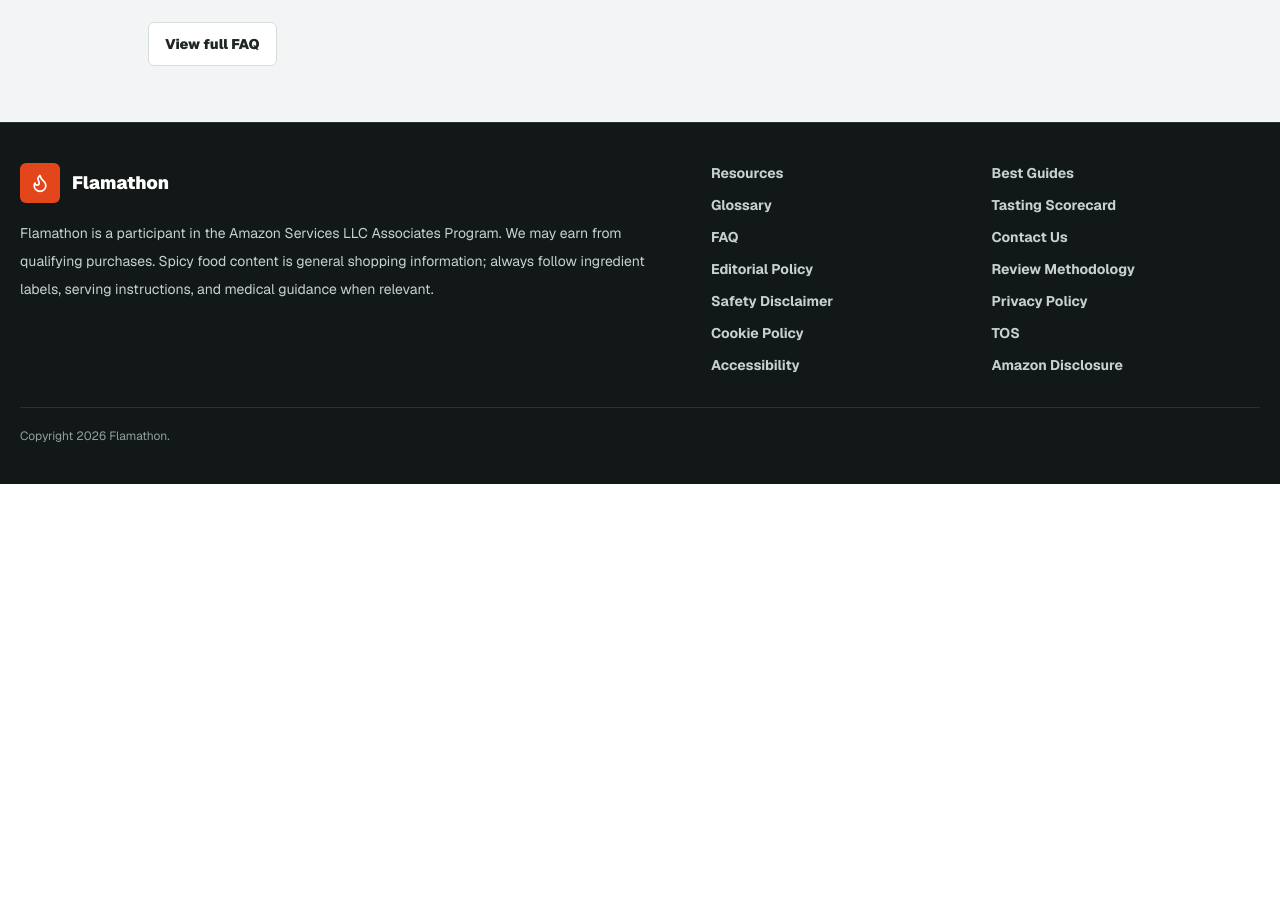
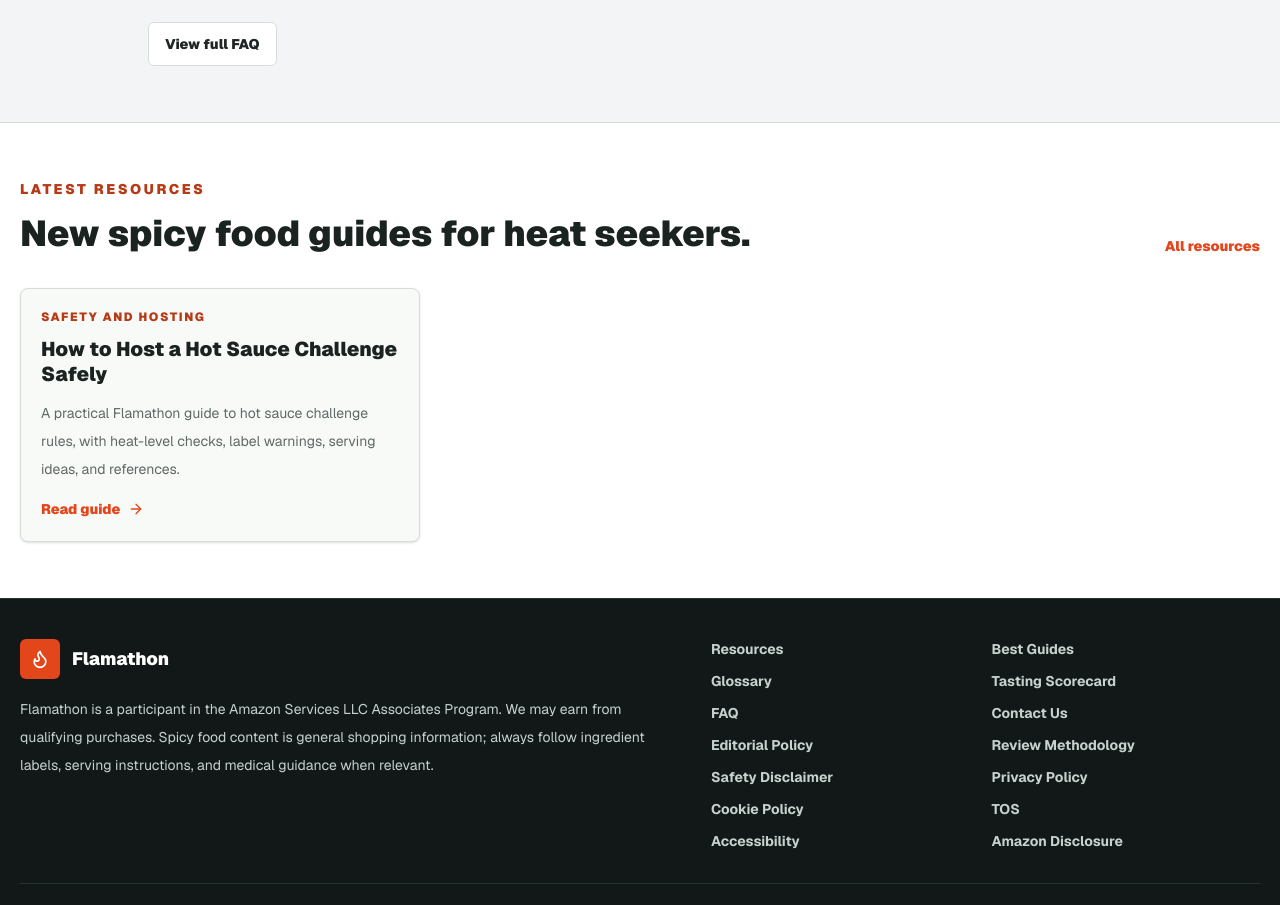
Before and after one commit to mitchrusso/flamathon-site, a Next.js app: page / in a window 1280 px wide. Shown: the part 8963-9868 px from the top of the page. Before the commit the page ends 9447 px from the top, so only its background shows below. Built offline with nearby package versions, Linux system fonts and the light colour scheme.

Commit message:
Add latest resource links to homepage

```diff
--- a/src/app/page.tsx
+++ b/src/app/page.tsx
@@ -4,6 +4,7 @@
 import { bestGuides } from "@/lib/best-guides";
 import { comparisonPages } from "@/lib/comparisons";
 import { reviewProducts } from "@/lib/reviews";
+import { getArticlePublishTime, getPublishedArticles } from "@/lib/resources";
 import { siteFaqs } from "@/lib/trust";
 import { absoluteUrl, jsonLd, siteName } from "@/lib/seo";
 
@@ -43,6 +44,9 @@
 
 export default function Home() {
   const topProducts = reviewProducts.slice(0, 15);
+  const latestArticles = getPublishedArticles()
+    .sort((a, b) => new Date(getArticlePublishTime(b)).getTime() - new Date(getArticlePublishTime(a)).getTime())
+    .slice(0, 3);
   const pageJsonLd = {
     "@context": "https://schema.org",
     "@graph": [
@@ -205,6 +209,28 @@
         </Link>
       </section>
 
+      <section className="border-t border-[#d7ded9] bg-white py-14">
+        <div className="mx-auto max-w-7xl px-5">
+          <div className="flex flex-col justify-between gap-4 sm:flex-row sm:items-end">
+            <div>
+              <p className="text-sm font-black uppercase tracking-[0.18em] text-[#b63a16]">Latest Resources</p>
+              <h2 className="mt-3 text-3xl font-black leading-tight sm:text-4xl">New spicy food guides for heat seekers.</h2>
+            </div>
+            <Link href="/resources" className="text-sm font-black text-[#e4461c] hover:text-[#b93213]">All resources</Link>
+          </div>
+          <div className="mt-8 grid gap-5 md:grid-cols-3">
+            {latestArticles.map((article) => (
+              <Link key={article.slug} href={`/resources/${article.slug}`} className="group rounded-lg border border-[#d7ded9] bg-[#f8faf8] p-5 shadow-sm hover:border-[#e4461c]">
+                <p className="text-xs font-black uppercase tracking-[0.14em] text-[#b63a16]">{article.category}</p>
+                <h3 className="mt-3 text-xl font-black leading-tight group-hover:text-[#b93213]">{article.title}</h3>
+                <p className="mt-3 text-sm leading-7 text-[#5f6966]">{article.excerpt}</p>
+                <span className="mt-4 inline-flex items-center gap-2 text-sm font-black text-[#e4461c]">Read guide <ArrowRight className="h-4 w-4" aria-hidden /></span>
+              </Link>
+            ))}
+          </div>
+        </div>
+      </section>
+
       <footer className="border-t border-[#26342f] bg-[#111817] text-white">
         <div className="mx-auto max-w-7xl px-5 py-10">
           <div className="grid gap-8 md:grid-cols-[1.2fr_1fr]">
```
